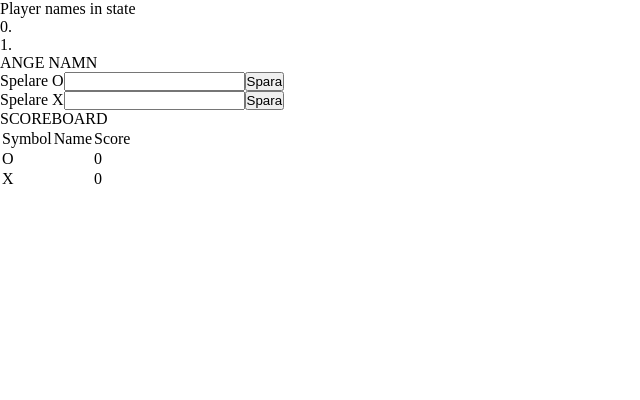
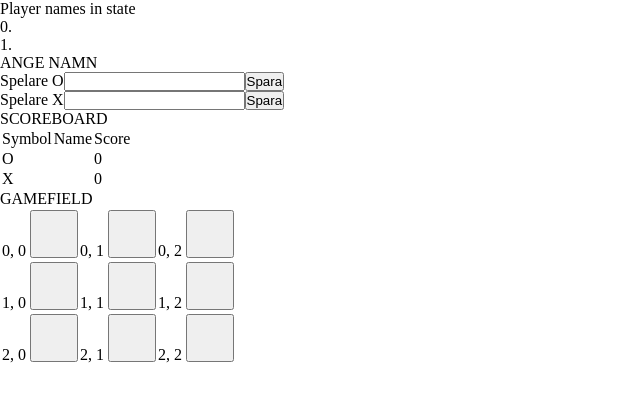
Before and after one commit to Medieinstitutet/vue-tic-tac-toe-nickenickenicke, a Vue app: page / in a window 1280 px wide. Shown: the top 400 px of the page, without its empty margins (0-640 px from the left). Built offline with nearby package versions, Linux system fonts and the light colour scheme.

Commit message:
:sparkles: Created Game Field component

```diff
--- a/src/components/Game.vue
+++ b/src/components/Game.vue
@@ -3,16 +3,12 @@ import { ref } from "vue";
 import { Player } from "../models/Player";
 import NameEntry from "./NameEntry.vue";
 import Scoreboard from "./Scoreboard.vue";
+import GameField from "./GameField.vue";
 
 const state = ref<{
   players: Player[];
-  game: {
-    isRunning: boolean;
-    currentPlayerO: boolean;
-  };
 }>({
   players: [new Player(), new Player()],
-  game: { isRunning: false, currentPlayerO: false },
 });
 
 const playerNameChange = (name: string, i: number) => {
@@ -27,6 +23,7 @@ const playerNameChange = (name: string, i: number) => {
   </ul>
   <NameEntry :players="state.players" @name-change="playerNameChange" />
   <Scoreboard :players="state.players" />
+  <GameField />
 </template>
 
 <style scoped></style>
--- /dev/null
+++ b/src/components/GameField.vue
@@ -0,0 +1,50 @@
+<script setup lang="ts">
+import { ref } from "vue";
+
+const gameState = ref<{
+  field: [string[], string[], string[]];
+  isRunning: boolean;
+  currentPlayerO: boolean;
+}>({
+  field: [
+    ["", "", ""],
+    ["", "", ""],
+    ["", "", ""],
+  ],
+  isRunning: false,
+  currentPlayerO: false,
+});
+
+const handleClick = (i: number, j: number) => {
+  if (gameState.value.currentPlayerO) {
+    gameState.value.field[i][j] = "O";
+  }
+  if (!gameState.value.currentPlayerO) {
+    gameState.value.field[i][j] = "X";
+  }
+  gameState.value.currentPlayerO = !gameState.value.currentPlayerO;
+};
+</script>
+
+<template>
+  GAMEFIELD
+  <table>
+    <tbody>
+      <tr v-for="(row, i) in gameState.field">
+        <td v-for="(column, j) in row">
+          {{ i + ", " + j }}
+          <button type="button" @click="() => handleClick(i, j)">
+            {{ column }}
+          </button>
+        </td>
+      </tr>
+    </tbody>
+  </table>
+</template>
+
+<style scoped>
+button {
+  min-width: 3rem;
+  min-height: 3rem;
+}
+</style>
```
